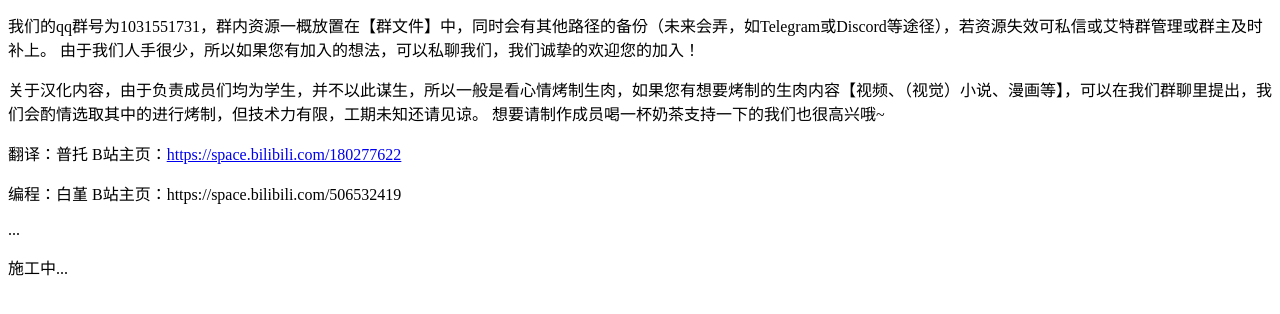
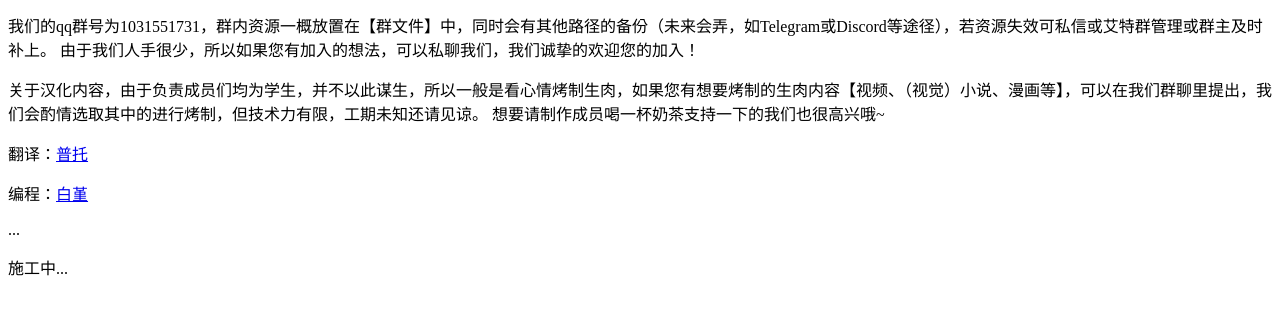
Before and after one commit to puto233/TeaTimeTranslation.github.io, a plain HTML site: page index.html in a window 1280 px wide. Shown: the part 140-454 px from the top of the page. Drawn offline with Linux system fonts and the light colour scheme.

Commit message:
Update index.html

```diff
--- a/index.html
+++ b/index.html
@@ -7,8 +7,8 @@
 由于我们人手很少，所以如果您有加入的想法，可以私聊我们，我们诚挚的欢迎您的加入！</p>
 <p>关于汉化内容，由于负责成员们均为学生，并不以此谋生，所以一般是看心情烤制生肉，如果您有想要烤制的生肉内容【视频、（视觉）小说、漫画等】，可以在我们群聊里提出，我们会酌情选取其中的进行烤制，但技术力有限，工期未知还请见谅。
 想要请制作成员喝一杯奶茶支持一下的我们也很高兴哦~</p>
-<p>翻译：普托   B站主页：<a href="https://space.bilibili.com/180277622">https://space.bilibili.com/180277622</a> </p>
-<p>编程：白堇   B站主页：https://space.bilibili.com/506532419</p>
+<p>翻译：<a href="https://space.bilibili.com/180277622" target="_blank">普托</a> </p>
+<p>编程：<a href="https://space.bilibili.com/506532419" target="_blank">白堇</a> </p>
 <p>...</p>
 <p>施工中...</p>
 </body>
```
